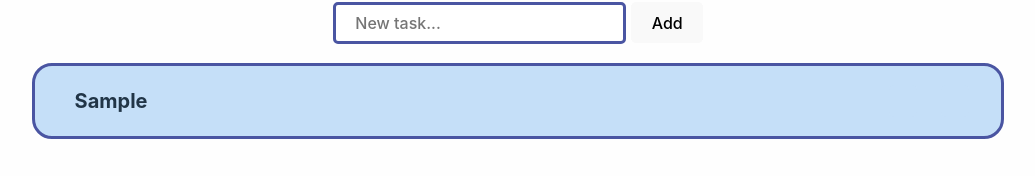
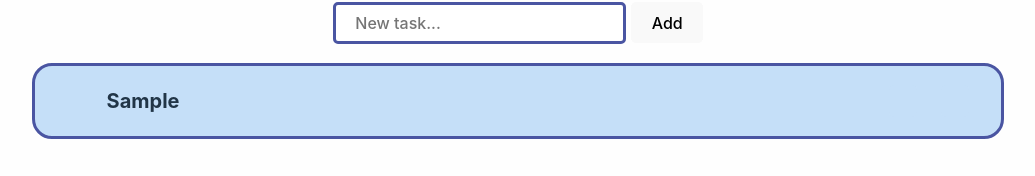
Before and after one commit to RoshakN/todo-list, a React (Vite) app: page /list/1 in a window 1280 px wide. Both pictures are taken after typing "Sample" into the empty fields and a click on the button "Add". Shown: the part 230-406 px from the top of the page, without its empty margins (122-1157 px from the left). Built offline with nearby package versions, Linux system fonts and the light colour scheme; some icons are missing.

Commit message:
feat: Add framer-motion

```diff
--- a/package.json
+++ b/package.json
@@ -13,6 +13,7 @@
     "@fortawesome/fontawesome-svg-core": "^6.4.0",
     "@fortawesome/free-solid-svg-icons": "^6.4.0",
     "@fortawesome/react-fontawesome": "^0.2.0",
+    "framer-motion": "^10.15.0",
     "prop-types": "^15.8.1",
     "react": "^18.2.0",
     "react-dom": "^18.2.0",
--- a/src/Tasks.jsx
+++ b/src/Tasks.jsx
@@ -2,24 +2,46 @@ import PropTypes from "prop-types";
 import DeleteBin2Fill from "remixicon-react/DeleteBin2FillIcon";
 import CheckboxBlankFill from "remixicon-react/CheckboxBlankFillIcon";
 import CheckboxFill from "remixicon-react/CheckboxFillIcon";
+import { motion } from "framer-motion";
 
 export default function Tasks(props) {
+  const handle = {
+    handleScale: {
+      scale: 1.3,
+    },
+  };
   return (
     <div className="list-component">
-      <p key={props.key} className="task-title">
+      <motion.p
+        key={props.key}
+        className="task-title"
+        animate={{
+          x: "2rem",
+          transition: {
+            stiffness: 20,
+          },
+        }}
+        variants={handle}
+        whileHover="handleScale"
+      >
         {props.title}
-      </p>
+      </motion.p>
       <button onClick={() => props.handleDelete(props.id)} title="Delete">
         <DeleteBin2Fill className="trash-can" />
       </button>
 
-      <button onClick={() => props.handleComplete(props.id)} title="Done">
+      <motion.button
+        onClick={() => props.handleComplete(props.id)}
+        title="Done"
+        variants={handle}
+        whileTap="handleScale"
+      >
         {props.isCompleted === true ? (
           <CheckboxFill className="check complete" />
         ) : (
           <CheckboxBlankFill className="check" />
         )}
-      </button>
+      </motion.button>
     </div>
   );
 }
```
Also changed, not shown: 1 other file (tests, documents, lock files or other folders).
